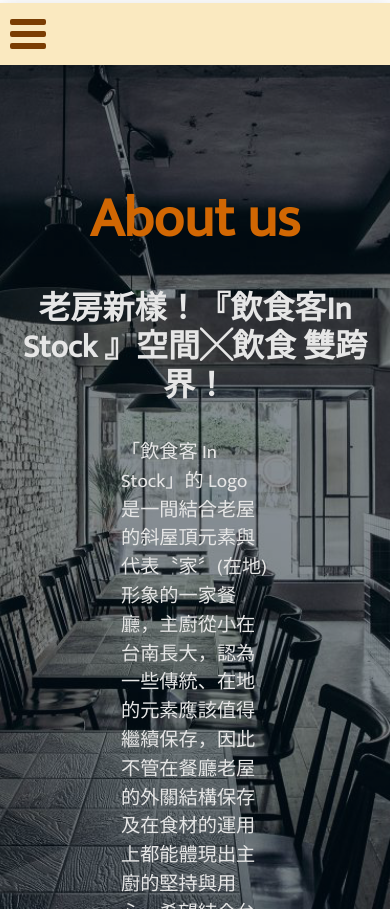
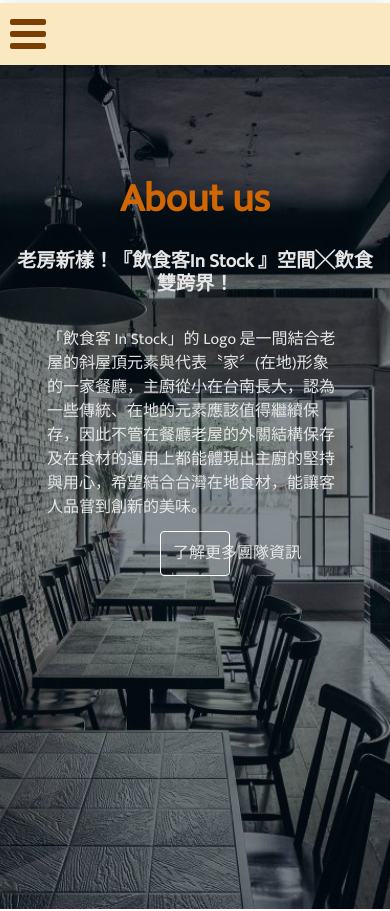
Before and after one commit to wendy000086/IN-STOCK, a plain HTML site: page index.html in a window 390 px wide. Shown: the part 686-1597 px from the top of the page. Drawn offline with nearby package versions, Linux system fonts and the light colour scheme.

Commit message:
Update css.css

```diff
--- a/css.css
+++ b/css.css
@@ -164,6 +164,8 @@
                padding: 0 1em;
             }
 
+
+
         }
         /*-------------about us-------------- */
         .about{
@@ -225,6 +227,21 @@
         }
         .btn-toAbout a{
             color: rgb(230, 230, 230)
+        }
+        @media screen and (max-width:700px){
+            .et-main h1 {
+                font-size: 2.5rem;
+            }
+            .et-main h4{
+                font-size: 1.2rem;
+            }
+            .slide-about p {
+                font-size: 1em;
+                margin: 0 10%;
+
+            }
+
+
         }
 
         /*--------- section menu------------ */
```
